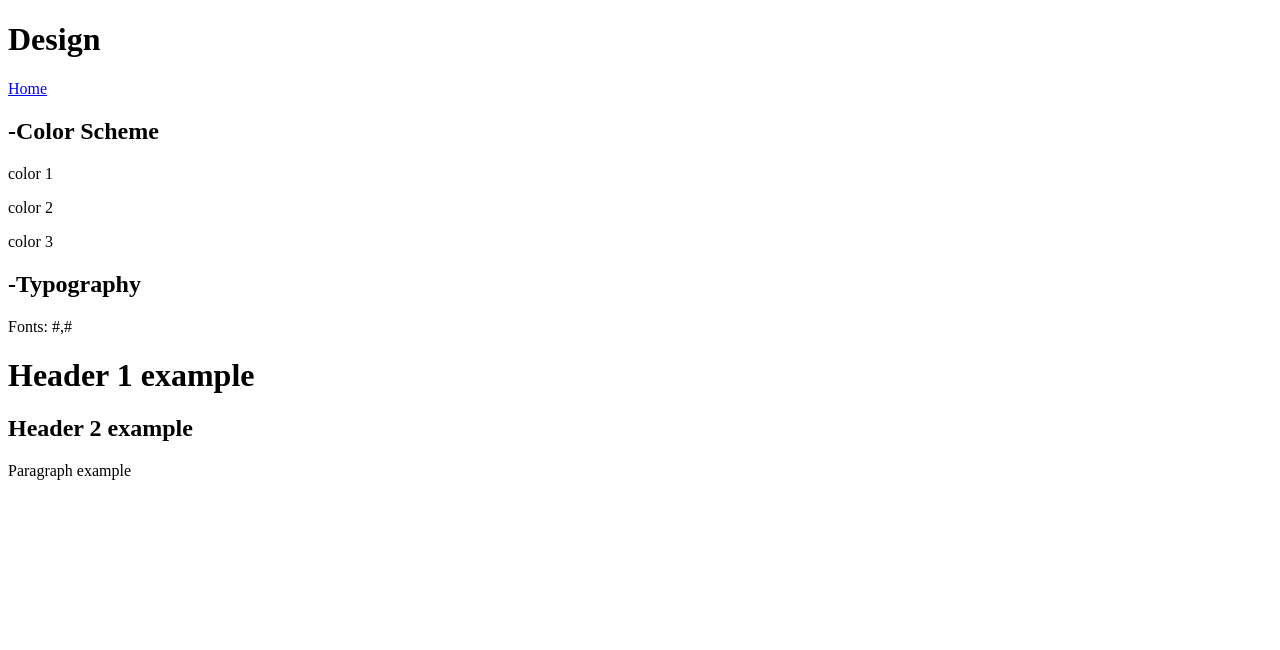
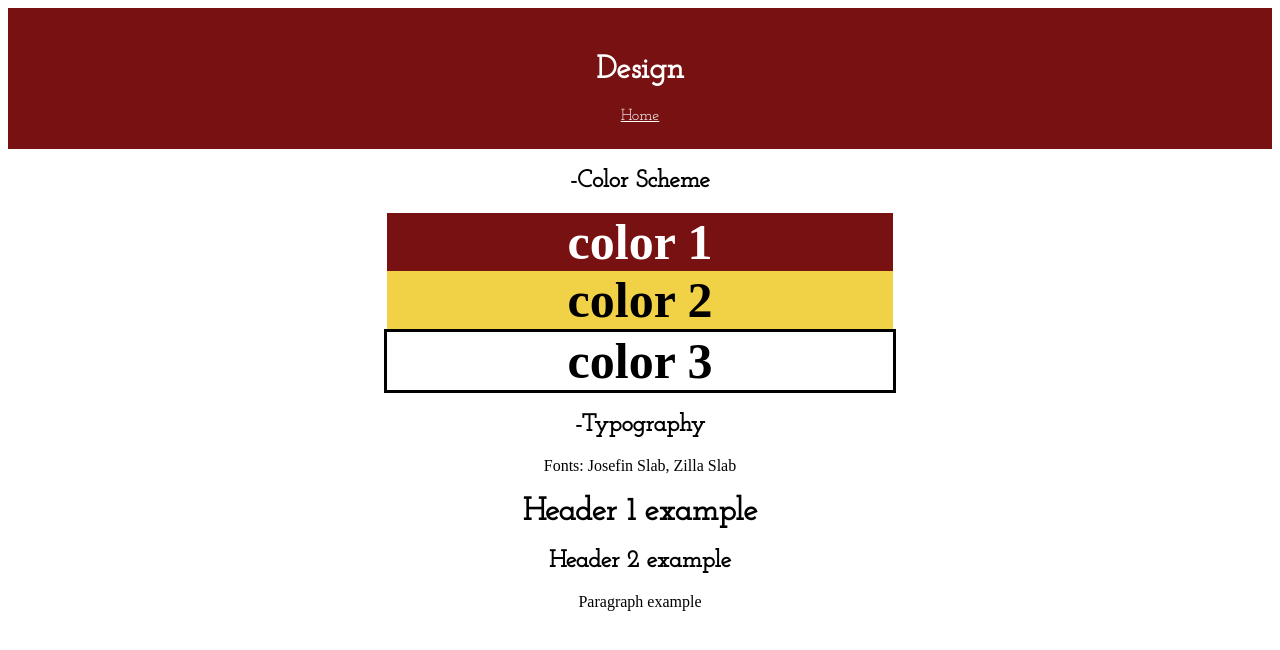
Before and after one commit to NayaPattillo/wdd230, a plain HTML site: page lesson3/design.html in a window 1280 px wide. Drawn offline with Linux system fonts and the light colour scheme.

Commit message:
web plan

```diff
--- a/lesson3/design.html
+++ b/lesson3/design.html
@@ -4,6 +4,11 @@
     <meta charset="UTF-8">
     <meta http-equiv="X-UA-Compatible" content="IE=edge">
     <meta name="viewport" content="width=device-width, initial-scale=1.0">
+    <link rel="preconnect" href="https://fonts.googleapis.com">
+    <link rel="preconnect" href="https://fonts.gstatic.com" crossorigin>
+    <link href="https://fonts.googleapis.com/css2?family=Josefin+Slab:wght@200;400&display=swap" rel="stylesheet">
+    <link href="https://fonts.googleapis.com/css2?family=Zilla+Slab:wght@300&display=swap" rel="stylesheet">
+    <link rel="stylesheet" href="styles.css">
     <title>lesson3 page2</title>
 </head>
 <body>
@@ -13,11 +18,11 @@
     </header>
     <main>
         <h2>-Color Scheme</h2>
-        <p>color 1</p>
-        <p>color 2</p>
-        <p>color 3</p>
+        <p id="color1">color 1</p>
+        <p id="color2">color 2</p>
+        <p id="color3">color 3</p>
         <h2>-Typography</h2>
-        <p>Fonts: #,#</p>
+        <p>Fonts: Josefin Slab, Zilla Slab</p>
         <h1>Header 1 example</h1>
         <h2>Header 2 example</h2>
         <p>Paragraph example</p>
--- /dev/null
+++ b/lesson3/styles.css
@@ -0,0 +1,59 @@
+body{
+    font-family: 'Josefin Slab', serif;
+}
+img{
+    width: 300px;
+    height: 300px;
+}
+header{
+    text-align: center;
+    margin: 0 auto;
+    background-color: #781111;
+    color: white;
+    padding: 25px;
+}
+a{
+    padding: 15px;
+    color: white;
+}
+main{
+    text-align: center;
+}
+p{
+    font-family: 'Zilla Slab', serif;
+}
+#color1{
+    font-size: 50px;
+    background-color: #781111;
+    color: white;
+    font-family: 'Zilla Slab', serif;
+    font-weight: 700;
+    width: 40%;
+    margin: 0 auto;
+}
+#color2{
+    font-size: 50px;
+    background-color: #f1d145;
+    color: black;
+    font-family: 'Zilla Slab', serif;
+    font-weight: 700;
+    width: 40%;
+    margin: 0 auto;
+}
+#color3{
+    font-size: 50px;
+    background-color: white;
+    color: black;
+    font-family: 'Zilla Slab', serif;
+    font-weight: 700;
+    width: 40%;
+    margin: 0 auto;
+    border: 3px solid black;
+}
+
+@media only screen and (min-width: 600px){
+    img{
+        width: 400px;
+        height: 400px;
+    }
+}
```
Also changed, not shown: lesson3/index.html (+8 -3 lines), lesson3/target-audience.html (+6 -0 lines), lesson3/CommerceLogo.png (added).
